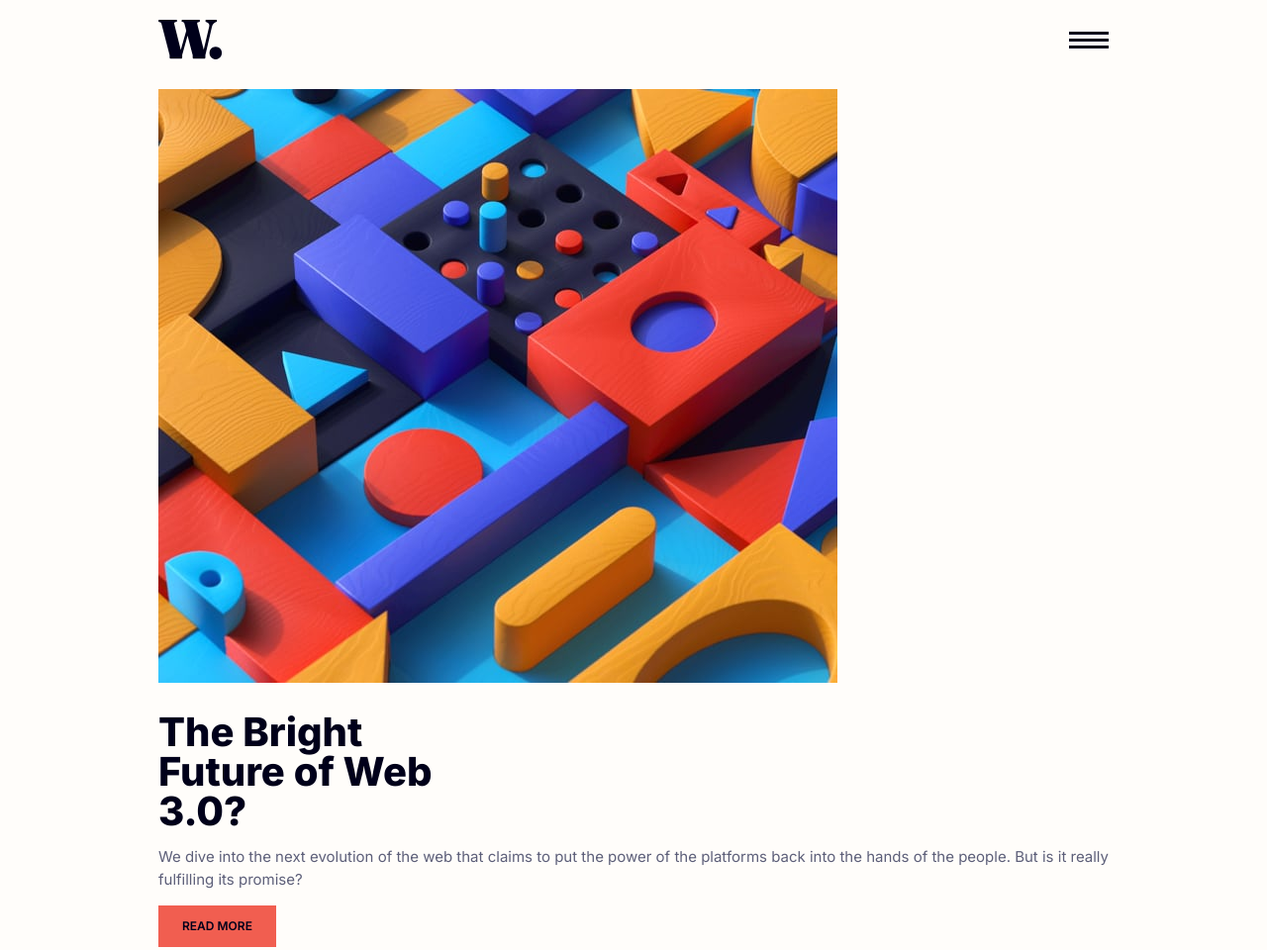
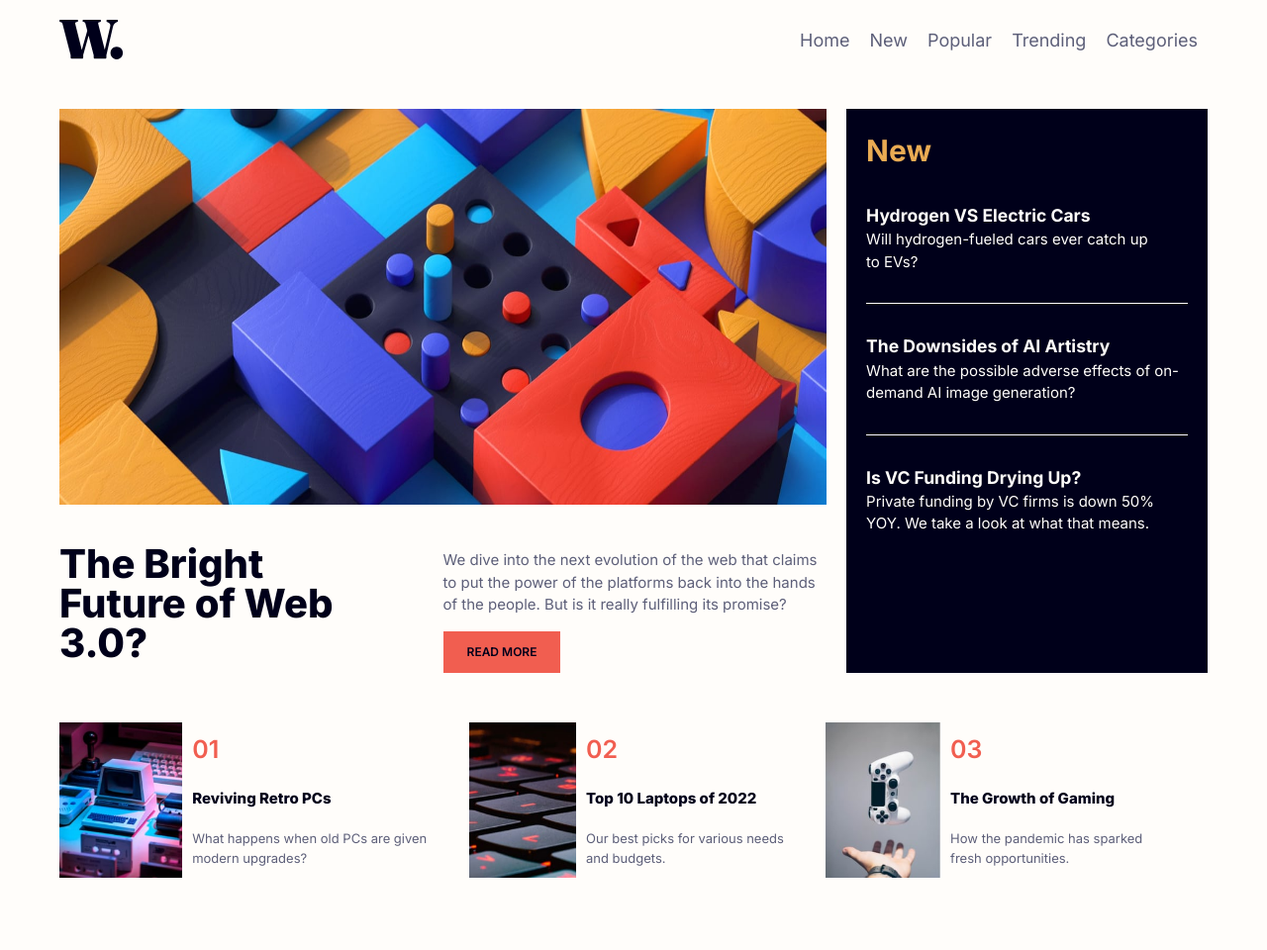
Before and after one commit to N3nT/newsWeb, a website built with Vite: page index.html in a window 1280 px wide. Shown: the top 960 px of the page at 99% size. After the commit the page ends 927 px from the top, so only its background shows below. Built offline with nearby package versions, Linux system fonts and the light colour scheme.

Commit message:
Desktop design

```diff
--- a/index.html
+++ b/index.html
@@ -33,7 +33,12 @@
     <main class="main">
 
       <section class="main__highlight">
-        <img src="./src/images/image-web-3-mobile.jpg" alt="Web-3" class="main__image">
+
+        <picture class="main__image">
+          <source media="(min-width: 640px)" srcset="./src/images/image-web-3-desktop.jpg">
+          <img src="./src/images/image-web-3-mobile.jpg" style="width:auto" alt="Web-3" class="main__image">
+        </picture>
+
         <div class="main__wrapper">
           <h1 class="main__title">The Bright </br>Future of Web <br>3.0?</h1>
           <div class="main__textSection">
--- a/src/main.js
+++ b/src/main.js
@@ -2,7 +2,6 @@ const hamburger = document.querySelector('.nav__hamburger');
 const body = document.querySelector('body');
 const nav = document.querySelector('.nav__list');
 let menuActive = false;
-
 
 const changeMenuStatus = () => {
   menuActive = !menuActive;
--- a/src/styles/style.css
+++ b/src/styles/style.css
@@ -6,6 +6,7 @@
   --darkgrayishblue: hsl(236, 13%, 42%);
   --verydarkblue: hsl(240, 100%, 5%);
 }
+
 body{
   position: relative;
   font-family: "Inter", sans-serif;
@@ -17,7 +18,7 @@ body{
 }
 
 .wrapper{
-  max-width: 1000px;
+  max-width: 1200px;
   padding: 2em;
 }
 
@@ -158,3 +159,47 @@ body{
   color: var(--darkgrayishblue);
   font-size: 1.3rem;
 }
+
+@media screen and (min-width: 640px) {
+  main{
+    display: flex;
+  }
+  .nav__hamburger{
+    display: none;
+  }
+  .nav__list{
+    position: unset;
+    display: flex;
+    flex-direction: row;
+    align-items: center;
+    justify-content: center;
+    height: unset;
+    right: unset;
+    top: unset;
+    width: unset;
+    background-color: var(--offwhite);
+    list-style: none;
+    font-size: 1.8rem;
+    font-weight: unset;
+  }
+  .nav__element{
+    color: var(--darkgrayishblue);
+  }
+  .main__image{
+    height: 400px;
+  }
+  .main__title, .main__textSection{
+    width: 50%;
+  }
+  .main__new{
+    margin-top: 3em;
+    margin-left: 2em;
+  }
+  .main__wrapper{
+    display: flex;
+    align-items: center;
+  }
+  .aside{
+    display: flex;
+  }
+}
```
